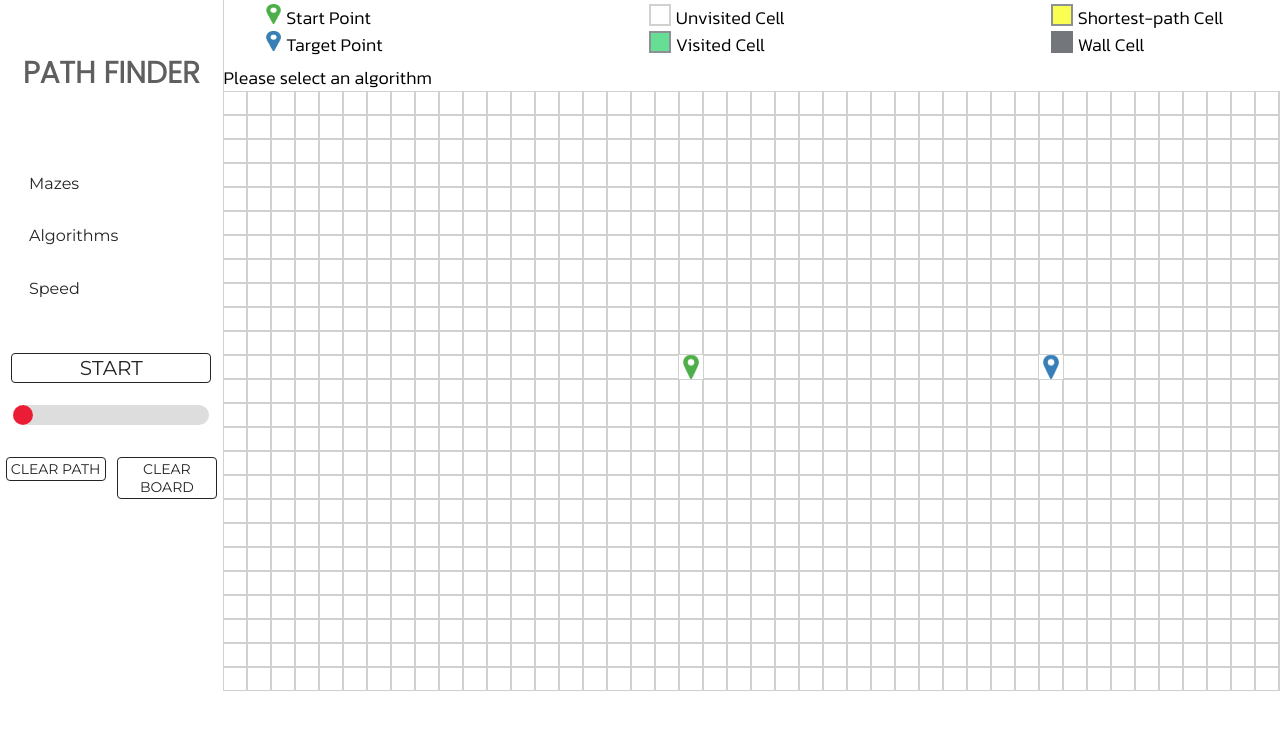
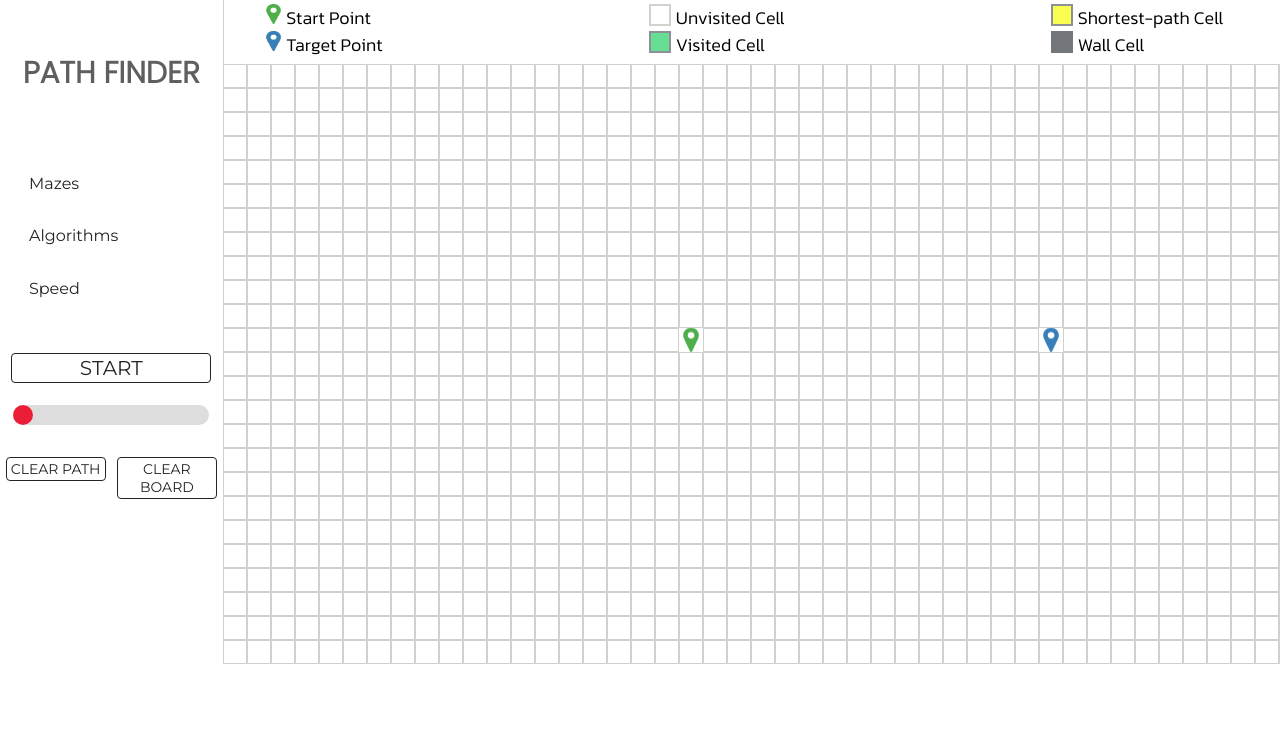
Before and after one commit to ShokhrukhKhuseynov/ShokhrukhKhuseynov.github.io, a website with bundled scripts: page index.html in a window 1280 px wide. Shown: the top 730 px of the page. Built offline with nearby package versions, Linux system fonts and the light colour scheme.

Commit message:
fixing some bugs with sizes

```diff
--- a/index.html
+++ b/index.html
@@ -23,7 +23,7 @@
             <div><div id="shortest-path-cell"></div>Shortest-path Cell</div>
             <div><div id="wall-cell"></div>Wall Cell</div>
         </div>
-        <p id="algorithm-response">Please select an algorithm</p>
+        <!-- <p id="algorithm-response">Please select an algorithm</p> -->
 
     </div>
     <aside id="side-bar">
--- a/public/css/mystyle.css
+++ b/public/css/mystyle.css
@@ -3,7 +3,7 @@ body {
     width: 100vw;
     padding: 0%;
     margin: 0px;
-
+    overflow-y: scroll;
     /* margin-right: 1%;
     margin-bottom: 1%; */
     /* position: fixed; */
@@ -116,10 +116,10 @@ body {
 /*=============================================================SIDE BAR=========================================================================== */
 
 #side-bar {
-    display: flexbox;
     grid-template-columns: 1fr;
     grid-area: sd;
     background-color: white;
+    width: 100%;
 }
 
 #side-bar-disabled {
```
